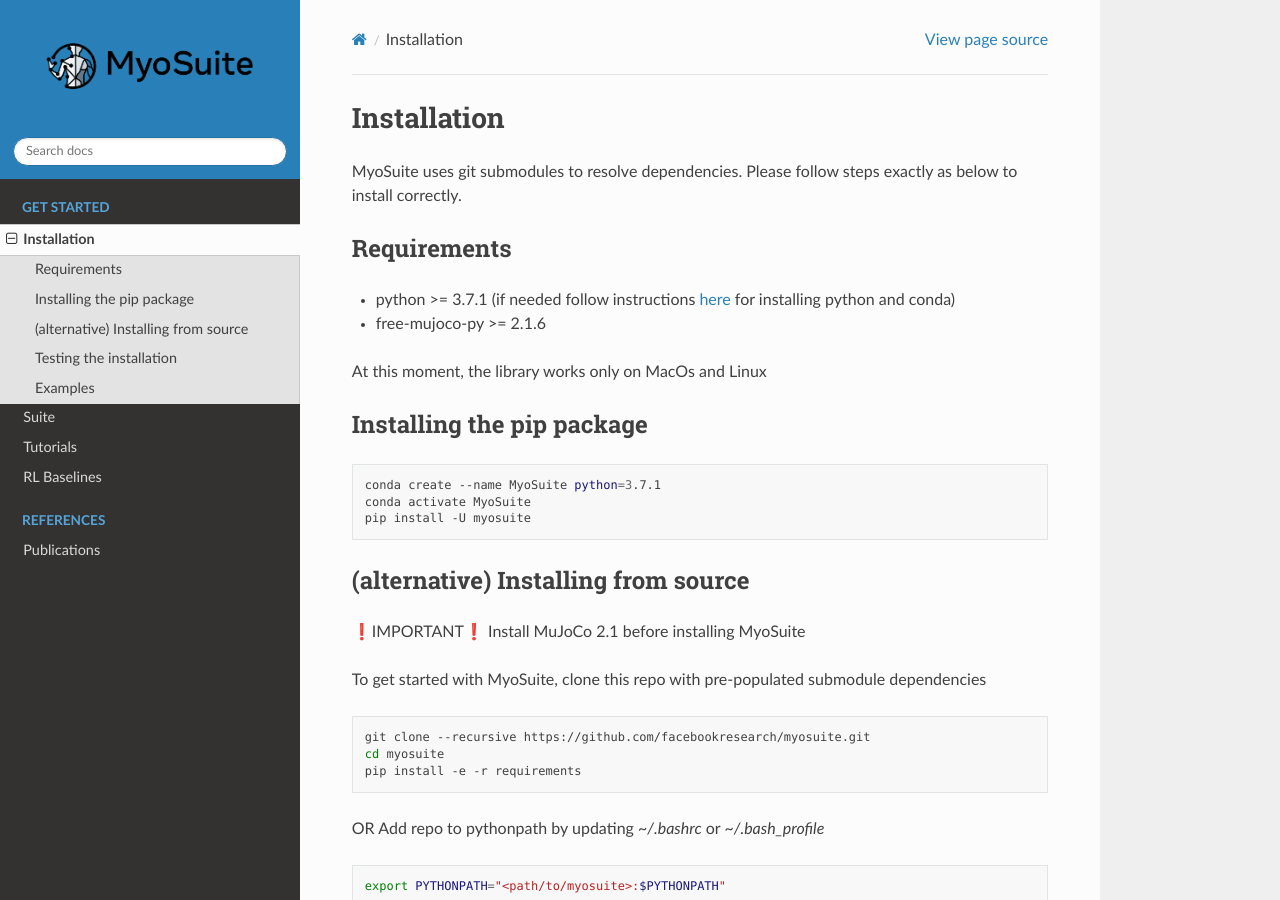
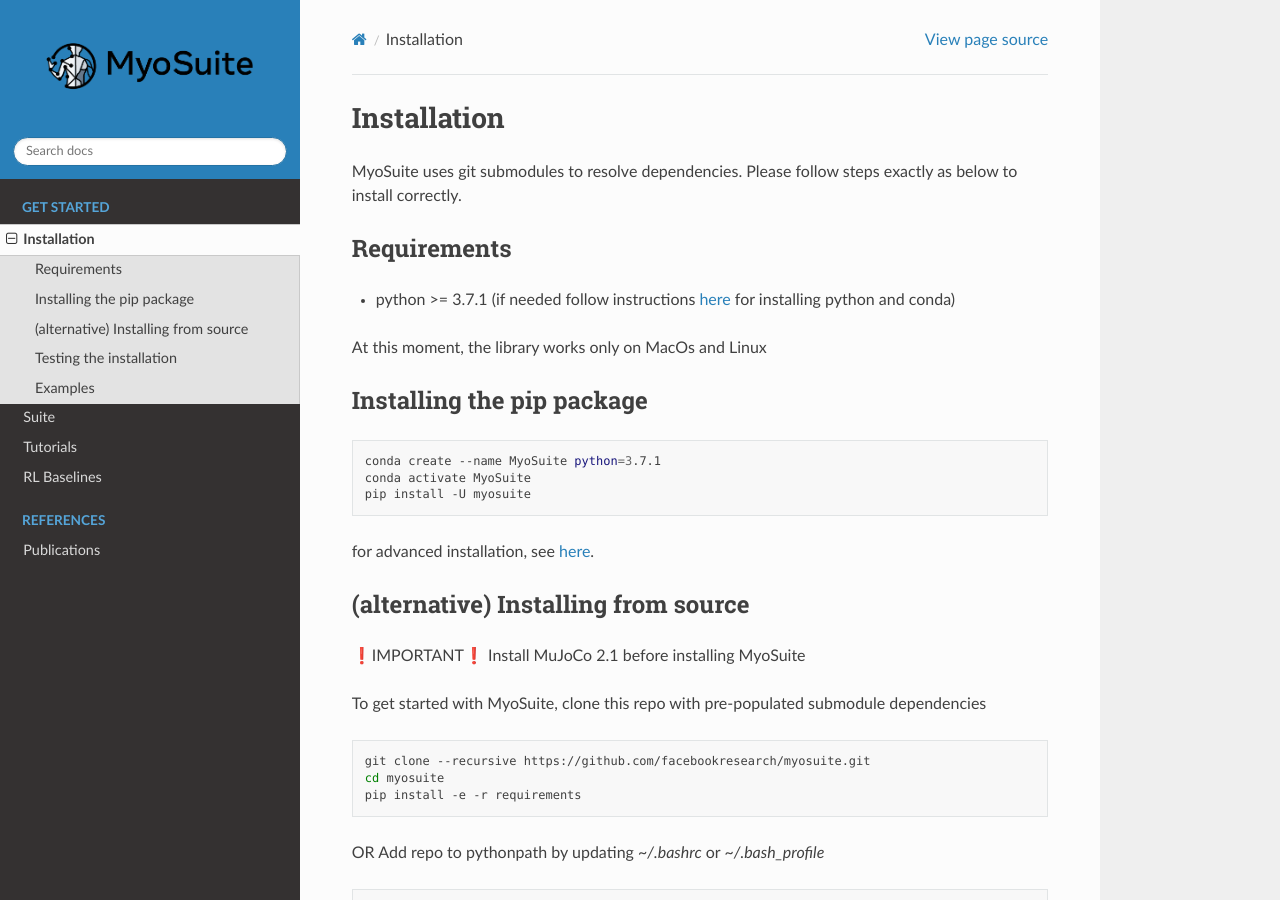
Before and after one commit to MyoHub/myosuite, a Sphinx documentation site: the page built from docs/source/install.rst, in a window 1280 px wide and 900 px high. Built offline with Sphinx 7.4.7 and the Read the Docs theme 2.0.0, drawn with Linux system fonts in a browser that asks for light colours.

Commit message:
update advanced instruction link

```diff
--- a/docs/source/install.rst
+++ b/docs/source/install.rst
@@ -9,7 +9,6 @@ Please follow steps exactly as below to install correctly.
 Requirements
 ~~~~~~~~~~~~
 * python >= 3.7.1 (if needed follow instructions `here <https://docs.conda.io/en/latest/miniconda.html>`_ for installing python and conda)
-* free-mujoco-py >= 2.1.6
 
 At this moment, the library works only on MacOs and Linux
 
@@ -23,6 +22,8 @@ Installing the pip package
    conda activate MyoSuite
    pip install -U myosuite
 
+for advanced installation, see `here <https://github.com/facebookresearch/myosuite/blob/main/setup/README.md>`_.
+
 
 (alternative) Installing from source
 ~~~~~~~~~~~~~~~~~~~~~~~~~~~~~~~~~~~~~~~~
@@ -35,6 +36,7 @@ To get started with MyoSuite, clone this repo with pre-populated submodule depen
    git clone --recursive https://github.com/facebookresearch/myosuite.git
    cd myosuite
    pip install -e -r requirements
+
 
 OR Add repo to pythonpath by updating `~/.bashrc` or `~/.bash_profile`
 
@@ -62,6 +64,7 @@ You can visualize the environments with random controls using the below command
    This can usually be fixed by explicitly loading the correct drivers before running the python script.
    See `this page <https://github.com/aravindr93/mjrl/tree/master/setup#known-issues>`_ for details.
 
+
 Examples
 ~~~~~~~~~
 
```
